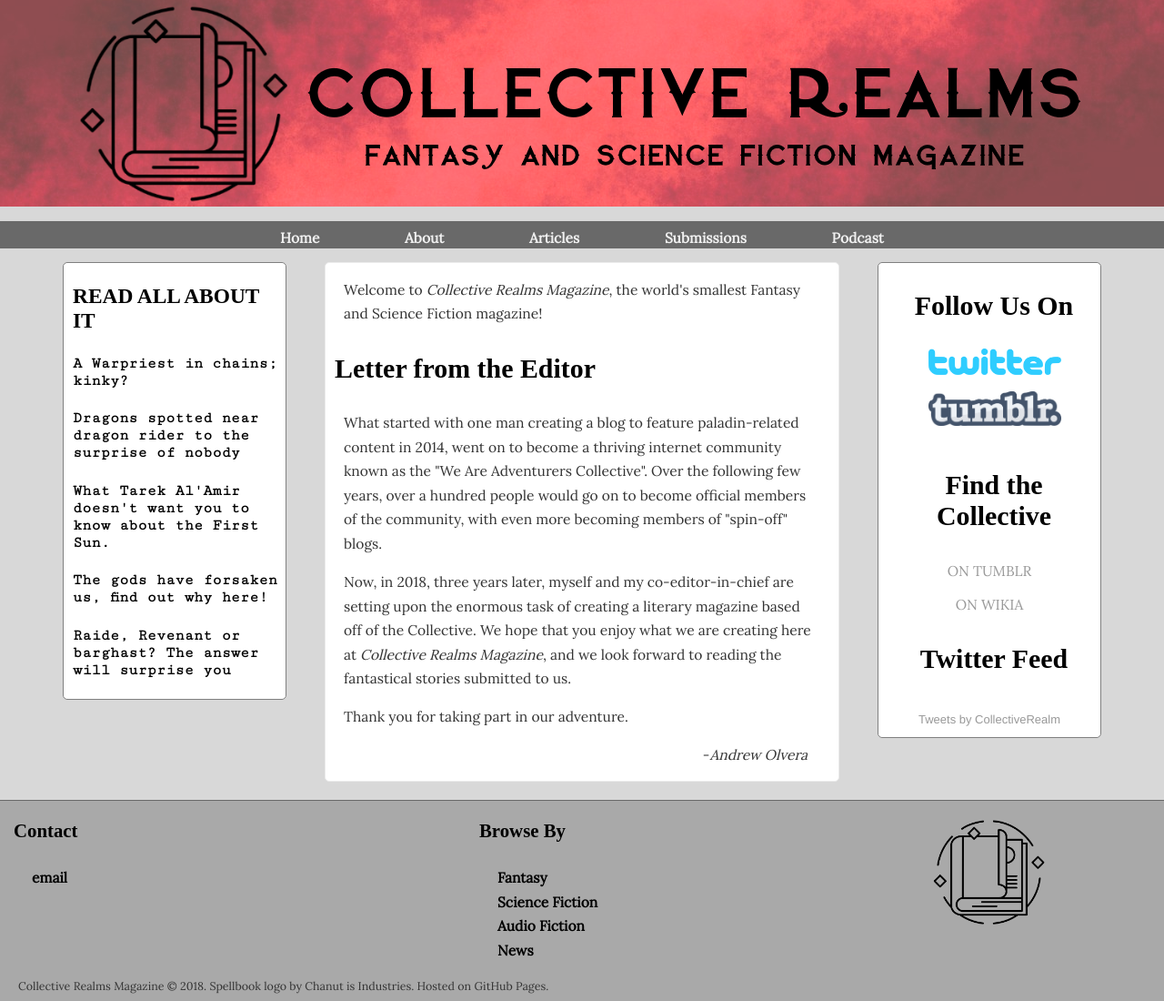
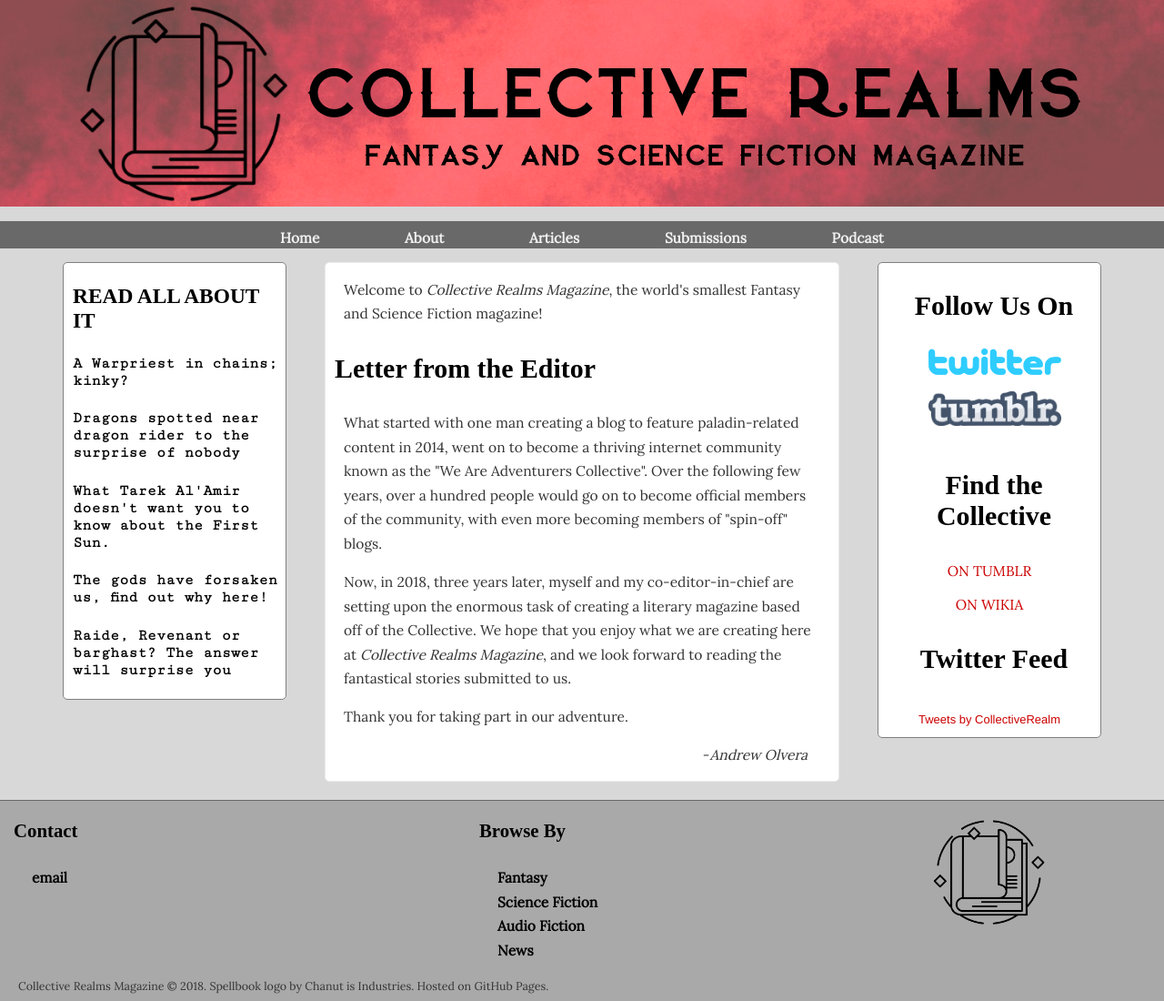
Before and after one commit to collectiverealms/collectiverealms, a Jekyll site: the page built from index.html, in a window 1280 px wide. Shown: the whole page at 91% size. Built offline with Jekyll 4.4.1, drawn with Linux system fonts in a browser that asks for light colours; some web fonts are replaced; the list of posts is cut into pages by our own code; comment, search, counter and statistics services are not loaded.

Commit message:
Update main.css

```diff
--- a/css/main.css
+++ b/css/main.css
@@ -13,7 +13,7 @@ body {
 
                     a {
                         text-decoration: none;
-                        color: #999;
+                        color: #CC0000;
                     }
                     a:hover {
                         text-decoration: underline;
```
